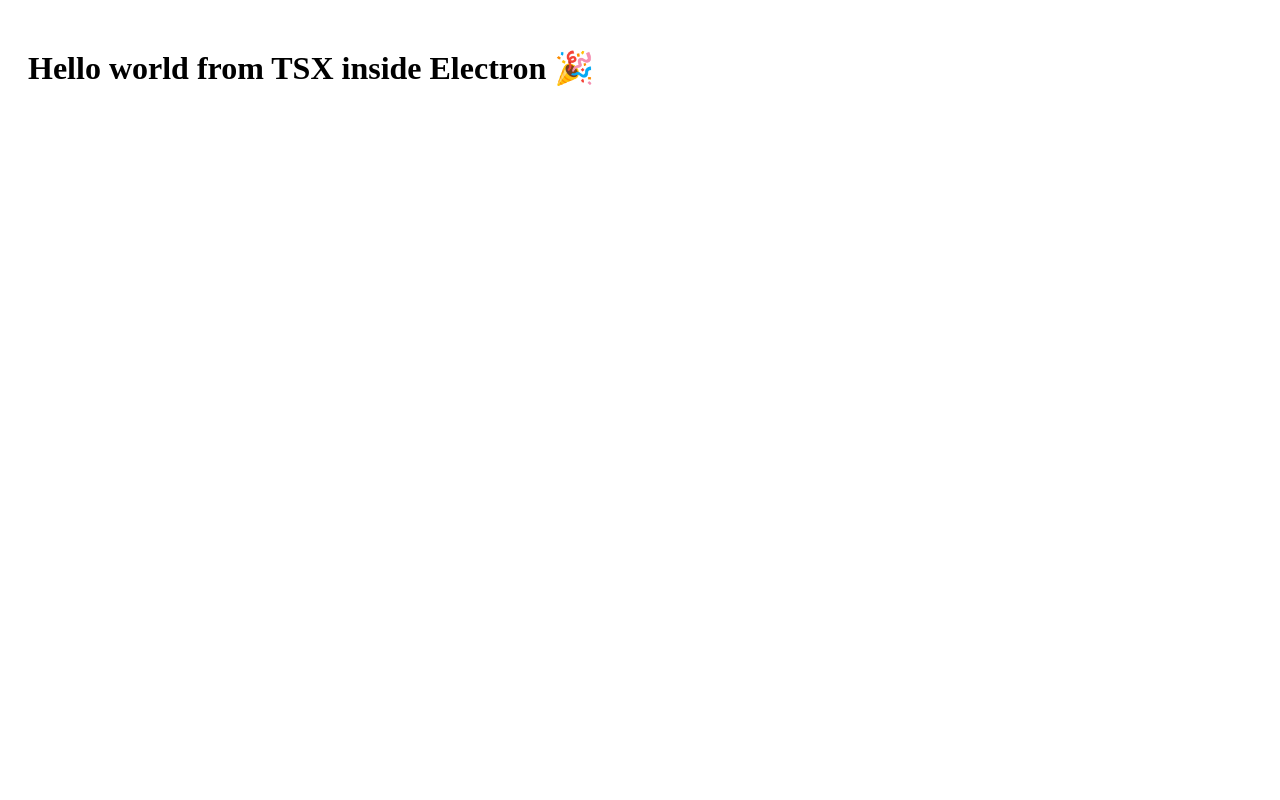
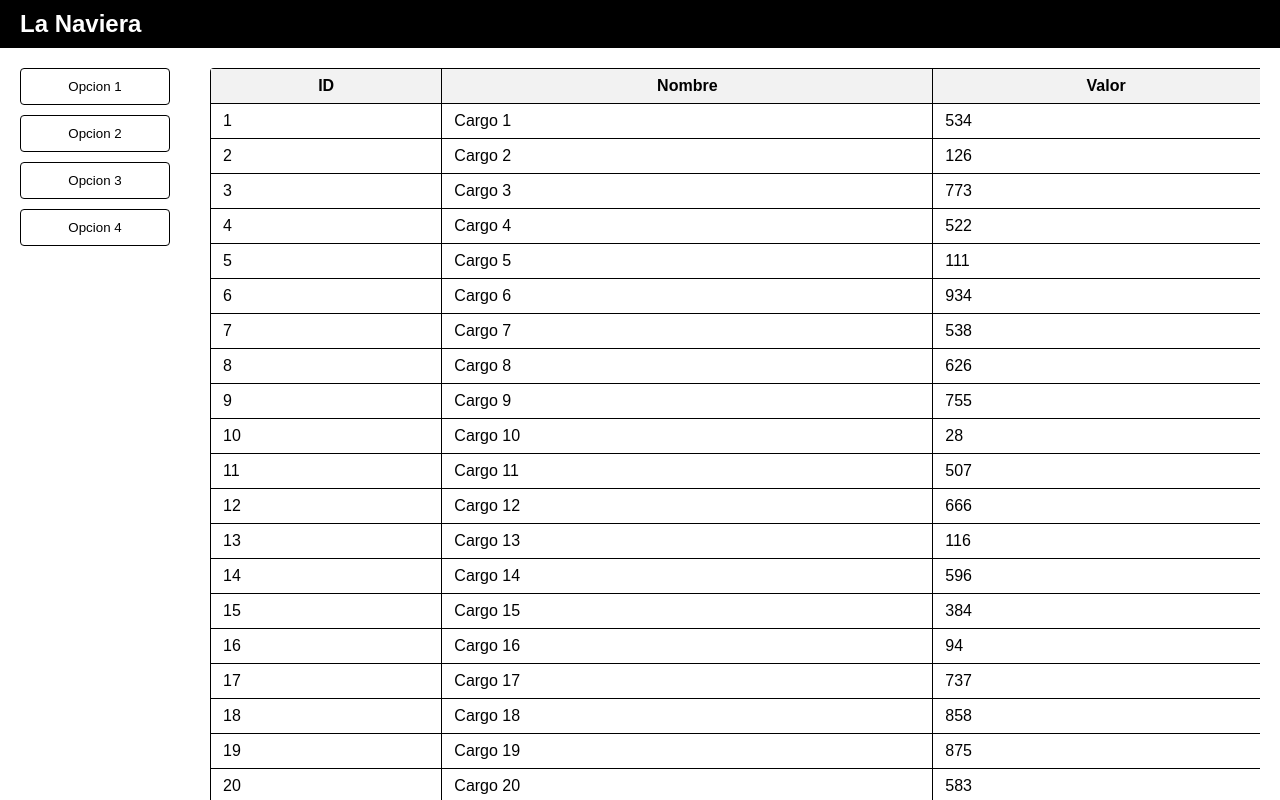
Before and after one commit to L34N07/PATnav, a React (Vite) app: page / in a window 1280 px wide. Shown: the top 800 px of the page. Built offline with nearby package versions, Linux system fonts and the light colour scheme.

Commit message:
Improve UI and window

```diff
--- /dev/null
+++ b/src/App.css
@@ -0,0 +1,70 @@
+body {
+  margin: 0;
+  font-family: Arial, "Helvetica Neue", Helvetica, sans-serif;
+}
+
+.app {
+  color: #000;
+  background-color: #fff;
+  height: 100vh;
+  display: flex;
+  flex-direction: column;
+}
+
+.top-bar {
+  background: #000;
+  color: #fff;
+  padding: 10px 20px;
+  font-size: 1.5rem;
+  font-weight: bold;
+}
+
+.content {
+  flex: 1;
+  display: flex;
+  padding: 20px;
+}
+
+.sidebar {
+  width: 150px;
+  display: flex;
+  flex-direction: column;
+  gap: 10px;
+  margin-right: 20px;
+}
+
+.sidebar button {
+  padding: 10px;
+  background: #fff;
+  color: #000;
+  border: 1px solid #000;
+  border-radius: 4px;
+  cursor: pointer;
+}
+
+.sidebar button:hover {
+  background: #000;
+  color: #fff;
+}
+
+table {
+  border-collapse: collapse;
+  margin-left: 20px;
+  width: 100%;
+  border-radius: 4px;
+  overflow: hidden;
+}
+
+th, td {
+  border: 1px solid #000;
+  padding: 8px 12px;
+}
+
+thead {
+  background: #f2f2f2;
+}
+
+.table-container {
+  flex: 1;
+  overflow-y: auto;
+}
--- a/src/App.tsx
+++ b/src/App.tsx
@@ -1,9 +1,44 @@
 import React from 'react'
+import './App.css'
 
 export default function App() {
+  const rows = Array.from({ length: 50 }, (_, i) => ({
+    id: i + 1,
+    name: `Cargo ${i + 1}`,
+    value: Math.floor(Math.random() * 1000)
+  }))
+
   return (
-    <div style={{ padding: 20 }}>
-      <h1>Hello world from TSX inside Electron 🎉</h1>
+    <div className="app">
+      <div className="top-bar">La Naviera</div>
+      <div className="content">
+        <div className="sidebar">
+          <button>Opcion 1</button>
+          <button>Opcion 2</button>
+          <button>Opcion 3</button>
+          <button>Opcion 4</button>
+        </div>
+        <div className="table-container">
+        <table>
+          <thead>
+            <tr>
+              <th>ID</th>
+              <th>Nombre</th>
+              <th>Valor</th>
+            </tr>
+          </thead>
+          <tbody>
+            {rows.map(row => (
+              <tr key={row.id}>
+                <td>{row.id}</td>
+                <td>{row.name}</td>
+                <td>{row.value}</td>
+              </tr>
+            ))}
+          </tbody>
+        </table>
+        </div>
+      </div>
     </div>
   )
 }
--- a/src/index.html
+++ b/src/index.html
@@ -2,7 +2,7 @@
 <html lang="en">
 <head>
   <meta charset="UTF-8" />
-  <title>Hello Electron</title>
+  <title>Naviera App</title>
 </head>
 <body>
   <div id="root"></div>
```
Also changed, not shown: main.js (+14 -2 lines), package.json (+4 -117 lines), 1 other file (tests, documents, lock files or other folders).
